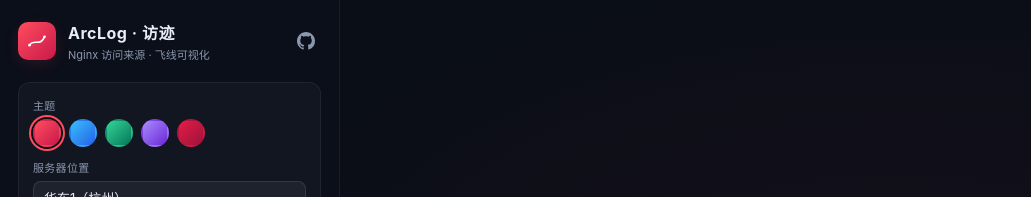
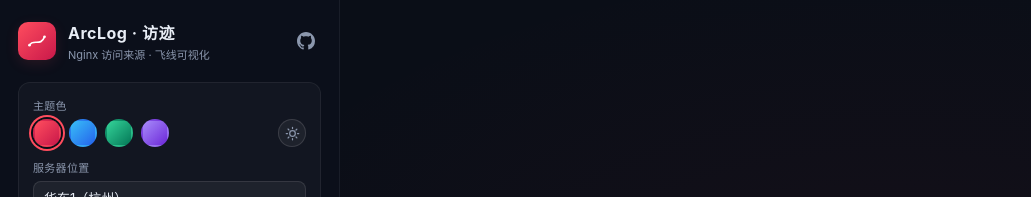
Before and after one commit to kevinvane/ArcLog, a Vue app: page / in a window 1280 px wide. Shown: the top 197 px of the page, without its empty margins (0-1031 px from the left). Built offline with nearby package versions, Linux system fonts and the light colour scheme.

Commit message:
feat: 主题色与昼夜模式解耦, 月亮/太阳图标切换明暗

```diff
--- a/src/App.vue
+++ b/src/App.vue
@@ -4,7 +4,16 @@
 import { serverCoord, type AnalyzeResult } from './utils/analyze'
 import { SERVER_REGIONS } from './utils/geo'
 import type { CityStat } from './utils/analyze'
-import { THEMES, applyThemeVars, defaultThemeId, findTheme, saveThemeId } from './theme'
+import {
+  ACCENTS,
+  applyThemeVars,
+  findAccent,
+  resolveTheme,
+  savedAccentId,
+  savedMode,
+  saveAppearance,
+  type ModeId
+} from './theme'
 
 const DB_URL = '/data/ip2region.xdb'
 
@@ -17,12 +26,17 @@
   () => SERVER_REGIONS.find((r) => r.label === selectedRegion.value)?.city ?? '杭州'
 )
 
-// ---------- 主题 ----------
-const themeId = ref(defaultThemeId())
-const activeTheme = computed(() => findTheme(themeId.value))
-function setTheme(id: string) {
-  themeId.value = id
-  saveThemeId(id)
+// ---------- 主题: 强调色 × 昼夜模式 ----------
+const accentId = ref(savedAccentId())
+const mode = ref<ModeId>(savedMode())
+const activeTheme = computed(() => resolveTheme(accentId.value, mode.value))
+function setAccent(id: string) {
+  accentId.value = id
+  saveAppearance(accentId.value, mode.value)
+}
+function toggleMode() {
+  mode.value = mode.value === 'dark' ? 'light' : 'dark'
+  saveAppearance(accentId.value, mode.value)
 }
 watch(activeTheme, (t) => applyThemeVars(t), { immediate: true })
 const result = ref<AnalyzeResult | null>(null)
@@ -656,17 +670,32 @@
 
       <section class="panel">
         <div class="field">
-          <label>主题</label>
+          <label>主题色</label>
           <div class="themes">
             <button
-              v-for="t in THEMES"
-              :key="t.id"
+              v-for="a in ACCENTS"
+              :key="a.id"
               class="swatch"
-              :class="{ on: themeId === t.id }"
-              :style="{ background: `linear-gradient(135deg, ${t.css['--accent']}, ${t.css['--accent-2']})` }"
-              :title="t.label"
-              @click="setTheme(t.id)"
+              :class="{ on: accentId === a.id }"
+              :style="{ background: `linear-gradient(135deg, ${a.accent}, ${a.accent2})` }"
+              :title="a.label"
+              @click="setAccent(a.id)"
             ></button>
+            <button
+              class="mode-btn"
+              :title="mode === 'dark' ? '切换日间模式' : '切换夜间模式'"
+              @click="toggleMode"
+            >
+              <!-- 太阳: 当前为夜间, 点击切日间 -->
+              <svg v-if="mode === 'dark'" viewBox="0 0 24 24" width="15" height="15" fill="none" stroke="currentColor" stroke-width="2" stroke-linecap="round">
+                <circle cx="12" cy="12" r="4.5" />
+                <path d="M12 2v2m0 16v2M4.9 4.9l1.4 1.4m11.3 11.3 1.4 1.4M2 12h2m16 0h2M4.9 19.1l1.4-1.4m11.3-11.3 1.4-1.4" />
+              </svg>
+              <!-- 月亮: 当前为日间, 点击切夜间 -->
+              <svg v-else viewBox="0 0 24 24" width="15" height="15" fill="none" stroke="currentColor" stroke-width="2" stroke-linecap="round" stroke-linejoin="round">
+                <path d="M21 12.8A9 9 0 1 1 11.2 3a7 7 0 0 0 9.8 9.8z" />
+              </svg>
+            </button>
           </div>
         </div>
 
@@ -988,6 +1017,22 @@
 }
 .swatch.on {
   box-shadow: 0 0 0 2px var(--bg), 0 0 0 4px var(--accent);
+}
+.mode-btn {
+  margin-left: auto;
+  width: 28px;
+  height: 28px;
+  border-radius: 50%;
+  display: grid;
+  place-items: center;
+  color: var(--dim);
+  background: var(--panel-2);
+  border: 1px solid var(--border-2);
+  transition: color 0.15s, transform 0.12s, border-color 0.15s;
+}
+.mode-btn:hover {
+  color: var(--text);
+  transform: rotate(15deg);
 }
 
 .seg {
--- a/src/theme.ts
+++ b/src/theme.ts
@@ -1,214 +1,185 @@
-// 内置主题: UI 走 CSS 变量, 图表配色走 chart 对象
-export interface ChartColors {
+// 主题系统: 强调色(Accent) × 昼夜模式(Mode) 二维组合
+export type ModeId = 'dark' | 'light'
+
+export interface Accent {
+  id: string
+  label: string
+  accent: string // 主强调色
+  accent2: string // 渐变端
+  bgDark: string // 该强调色下的暗色底(带微色调)
+  glowDark: string // 暗色模式的径向光晕
+  lineFrom: [number, number, number] // 飞线渐变·量少(暗色模式)
+  lineTo: [number, number, number] // 飞线渐变·量大(暗色模式)
+  point: string // 来源涟漪点
+  alert: string // 可疑预警点
+  mapArea: string // 暗色地图底色
+  mapHover: string
+  mapBorder: string
+}
+
+export const ACCENTS: Accent[] = [
+  {
+    id: 'ember',
+    label: '曜石红',
+    accent: '#ff4d5e',
+    accent2: '#c9184a',
+    bgDark: '#0a0e17',
+    glowDark: 'rgba(230, 45, 60, 0.05)',
+    lineFrom: [230, 255, 250],
+    lineTo: [225, 28, 45],
+    point: '#ff7a45',
+    alert: '#c084fc',
+    mapArea: '#1b2436',
+    mapHover: '#2a3a55',
+    mapBorder: '#3a4a66'
+  },
+  {
+    id: 'ocean',
+    label: '深海蓝',
+    accent: '#38bdf8',
+    accent2: '#2563eb',
+    bgDark: '#060b16',
+    glowDark: 'rgba(56, 160, 255, 0.06)',
+    lineFrom: [215, 238, 255],
+    lineTo: [37, 99, 235],
+    point: '#22d3ee',
+    alert: '#f472b6',
+    mapArea: '#0f1b2e',
+    mapHover: '#1a2c49',
+    mapBorder: '#27405f'
+  },
+  {
+    id: 'aurora',
+    label: '极光绿',
+    accent: '#34d399',
+    accent2: '#047857',
+    bgDark: '#071010',
+    glowDark: 'rgba(52, 211, 153, 0.05)',
+    lineFrom: [218, 255, 240],
+    lineTo: [5, 150, 105],
+    point: '#bef264',
+    alert: '#fb7185',
+    mapArea: '#10201b',
+    mapHover: '#1a332b',
+    mapBorder: '#2b4a41'
+  },
+  {
+    id: 'violet',
+    label: '落日紫',
+    accent: '#a78bfa',
+    accent2: '#6d28d9',
+    bgDark: '#0d0a17',
+    glowDark: 'rgba(167, 139, 250, 0.06)',
+    lineFrom: [238, 234, 255],
+    lineTo: [124, 58, 237],
+    point: '#f472b6',
+    alert: '#fbbf24',
+    mapArea: '#1c1730',
+    mapHover: '#2b2350',
+    mapBorder: '#3d3466'
+  }
+]
+
+export function hexToRgb(hex: string): [number, number, number] {
+  const n = parseInt(hex.slice(1), 16)
+  return [(n >> 16) & 255, (n >> 8) & 255, n & 255]
+}
+
+function rgba(hex: string, alpha: number): string {
+  return `rgba(${hexToRgb(hex).join(', ')}, ${alpha})`
+}
+
+export interface ResolvedTheme {
+  dark: boolean
+  css: Record<string, string>
+  chart: {
     mapArea: string
     mapHover: string
     mapBorder: string
-  lineFrom: [number, number, number] // 飞线渐变·量少(浅)
-  lineTo: [number, number, number] // 飞线渐变·量大(深)
-  point: string // 来源涟漪点
-  alert: string // 可疑预警点
-  server: string // 服务器标记
+    lineFrom: [number, number, number]
+    lineTo: [number, number, number]
+    point: string
+    alert: string
+    server: string
     tipBg: string
     tipText: string
     tipBorder: string
   }
-
-export interface Theme {
-  id: string
-  label: string
-  dark: boolean
-  css: Record<string, string>
-  chart: ChartColors
 }
 
-export const THEMES: Theme[] = [
-  {
-    id: 'ember',
-    label: '曜石红',
-    dark: true,
-    css: {
-      '--bg': '#0a0e17',
-      '--glow': 'rgba(230, 45, 60, 0.05)',
+const DARK_BASE: Record<string, string> = {
+  '--text': '#e8edf5',
+  '--strong': '#ffffff',
+  '--dim': '#8b97ad',
+  '--muted': '#5d6b85',
   '--panel': 'rgba(255, 255, 255, 0.03)',
   '--panel-2': 'rgba(255, 255, 255, 0.05)',
   '--border': 'rgba(255, 255, 255, 0.06)',
   '--border-2': 'rgba(255, 255, 255, 0.13)',
-      '--text': '#e8edf5',
-      '--strong': '#ffffff',
-      '--dim': '#8b97ad',
-      '--muted': '#5d6b85',
-      '--accent': '#ff4d5e',
-      '--accent-2': '#c9184a',
-      '--accent-soft': 'rgba(255, 77, 94, 0.12)',
   '--hover': 'rgba(255, 255, 255, 0.06)',
   '--bar-track': 'rgba(255, 255, 255, 0.07)',
   '--input-bg': 'rgba(255, 255, 255, 0.05)',
   '--input-border': 'rgba(255, 255, 255, 0.1)',
   '--overlay': 'rgba(10, 14, 23, 0.65)',
   '--float-bg': 'rgba(12, 17, 28, 0.75)'
-    },
-    chart: {
-      mapArea: '#1b2436',
-      mapHover: '#2a3a55',
-      mapBorder: '#3a4a66',
-      lineFrom: [230, 255, 250],
-      lineTo: [225, 28, 45],
-      point: '#ff7a45',
-      alert: '#c084fc',
-      server: '#00e676',
-      tipBg: 'rgba(13, 18, 30, 0.92)',
-      tipText: '#e8edf5',
-      tipBorder: 'rgba(255, 255, 255, 0.12)'
 }
-  },
-  {
-    id: 'ocean',
-    label: '深海蓝',
-    dark: true,
-    css: {
-      '--bg': '#060b16',
-      '--glow': 'rgba(56, 160, 255, 0.06)',
-      '--panel': 'rgba(120, 180, 255, 0.04)',
-      '--panel-2': 'rgba(120, 180, 255, 0.07)',
-      '--border': 'rgba(140, 190, 255, 0.09)',
-      '--border-2': 'rgba(140, 190, 255, 0.22)',
-      '--text': '#e3edf9',
-      '--strong': '#ffffff',
-      '--dim': '#84a0c0',
-      '--muted': '#54708f',
-      '--accent': '#38bdf8',
-      '--accent-2': '#2563eb',
-      '--accent-soft': 'rgba(56, 189, 248, 0.12)',
-      '--hover': 'rgba(120, 180, 255, 0.08)',
-      '--bar-track': 'rgba(140, 190, 255, 0.12)',
-      '--input-bg': 'rgba(120, 180, 255, 0.06)',
-      '--input-border': 'rgba(140, 190, 255, 0.16)',
-      '--overlay': 'rgba(6, 11, 22, 0.65)',
-      '--float-bg': 'rgba(8, 16, 32, 0.78)'
-    },
-    chart: {
-      mapArea: '#0f1b2e',
-      mapHover: '#1a2c49',
-      mapBorder: '#27405f',
-      lineFrom: [215, 238, 255],
-      lineTo: [37, 99, 235],
-      point: '#22d3ee',
-      alert: '#f472b6',
-      server: '#34d399',
-      tipBg: 'rgba(8, 15, 30, 0.92)',
-      tipText: '#e3edf9',
-      tipBorder: 'rgba(140, 190, 255, 0.2)'
-    }
-  },
-  {
-    id: 'aurora',
-    label: '极光绿',
-    dark: true,
-    css: {
-      '--bg': '#071010',
-      '--glow': 'rgba(52, 211, 153, 0.05)',
-      '--panel': 'rgba(110, 240, 190, 0.03)',
-      '--panel-2': 'rgba(110, 240, 190, 0.06)',
-      '--border': 'rgba(110, 240, 190, 0.09)',
-      '--border-2': 'rgba(110, 240, 190, 0.22)',
-      '--text': '#e2f4ec',
-      '--strong': '#ffffff',
-      '--dim': '#7ba394',
-      '--muted': '#4e6f63',
-      '--accent': '#34d399',
-      '--accent-2': '#047857',
-      '--accent-soft': 'rgba(52, 211, 153, 0.12)',
-      '--hover': 'rgba(110, 240, 190, 0.07)',
-      '--bar-track': 'rgba(110, 240, 190, 0.1)',
-      '--input-bg': 'rgba(110, 240, 190, 0.05)',
-      '--input-border': 'rgba(110, 240, 190, 0.15)',
-      '--overlay': 'rgba(7, 16, 16, 0.65)',
-      '--float-bg': 'rgba(9, 22, 19, 0.78)'
-    },
-    chart: {
-      mapArea: '#10201b',
-      mapHover: '#1a332b',
-      mapBorder: '#2b4a41',
-      lineFrom: [218, 255, 240],
-      lineTo: [5, 150, 105],
-      point: '#bef264',
-      alert: '#fb7185',
-      server: '#ffd24d',
-      tipBg: 'rgba(7, 20, 17, 0.92)',
-      tipText: '#e2f4ec',
-      tipBorder: 'rgba(110, 240, 190, 0.18)'
-    }
-  },
-  {
-    id: 'violet',
-    label: '落日紫',
-    dark: true,
-    css: {
-      '--bg': '#0d0a17',
-      '--glow': 'rgba(167, 139, 250, 0.06)',
-      '--panel': 'rgba(180, 150, 255, 0.04)',
-      '--panel-2': 'rgba(180, 150, 255, 0.07)',
-      '--border': 'rgba(180, 150, 255, 0.1)',
-      '--border-2': 'rgba(180, 150, 255, 0.24)',
-      '--text': '#ece8fa',
-      '--strong': '#ffffff',
-      '--dim': '#9a8dbd',
-      '--muted': '#65588c',
-      '--accent': '#a78bfa',
-      '--accent-2': '#6d28d9',
-      '--accent-soft': 'rgba(167, 139, 250, 0.13)',
-      '--hover': 'rgba(180, 150, 255, 0.08)',
-      '--bar-track': 'rgba(180, 150, 255, 0.12)',
-      '--input-bg': 'rgba(180, 150, 255, 0.06)',
-      '--input-border': 'rgba(180, 150, 255, 0.18)',
-      '--overlay': 'rgba(13, 10, 23, 0.65)',
-      '--float-bg': 'rgba(17, 13, 31, 0.78)'
-    },
-    chart: {
-      mapArea: '#1c1730',
-      mapHover: '#2b2350',
-      mapBorder: '#3d3466',
-      lineFrom: [238, 234, 255],
-      lineTo: [124, 58, 237],
-      point: '#f472b6',
-      alert: '#fbbf24',
-      server: '#34d399',
-      tipBg: 'rgba(16, 12, 30, 0.92)',
-      tipText: '#ece8fa',
-      tipBorder: 'rgba(180, 150, 255, 0.22)'
-    }
-  },
-  {
-    id: 'daylight',
-    label: '日间模式',
-    dark: false,
-    css: {
-      '--bg': '#f2f5fa',
-      '--glow': 'rgba(225, 29, 72, 0.05)',
+
+const LIGHT_BASE: Record<string, string> = {
+  '--text': '#17233a',
+  '--strong': '#000000',
+  '--dim': '#5d6b85',
+  '--muted': '#94a3b8',
   '--panel': '#ffffff',
   '--panel-2': 'rgba(15, 23, 42, 0.04)',
   '--border': 'rgba(15, 23, 42, 0.09)',
   '--border-2': 'rgba(15, 23, 42, 0.2)',
-      '--text': '#17233a',
-      '--strong': '#000000',
-      '--dim': '#5d6b85',
-      '--muted': '#94a3b8',
-      '--accent': '#e11d48',
-      '--accent-2': '#9f1239',
-      '--accent-soft': 'rgba(225, 29, 72, 0.1)',
   '--hover': 'rgba(15, 23, 42, 0.06)',
   '--bar-track': 'rgba(15, 23, 42, 0.09)',
   '--input-bg': '#ffffff',
   '--input-border': 'rgba(15, 23, 42, 0.16)',
   '--overlay': 'rgba(242, 245, 250, 0.72)',
   '--float-bg': 'rgba(255, 255, 255, 0.88)'
-    },
-    chart: {
+}
+
+export function findAccent(id: string): Accent {
+  return ACCENTS.find((a) => a.id === id) ?? ACCENTS[0]
+}
+
+// 组合强调色与模式, 解析出完整的 CSS 变量表与图表配色
+export function resolveTheme(accentId: string, mode: ModeId): ResolvedTheme {
+  const a = findAccent(accentId)
+  const dark = mode === 'dark'
+
+  const css: Record<string, string> = {
+    ...(dark ? DARK_BASE : LIGHT_BASE),
+    '--bg': dark ? a.bgDark : '#f2f5fa',
+    '--glow': dark ? a.glowDark : rgba(a.accent, 0.05),
+    '--accent': a.accent,
+    '--accent-2': a.accent2,
+    '--accent-soft': rgba(a.accent, dark ? 0.12 : 0.1)
+  }
+
+  const chart = dark
+    ? {
+        mapArea: a.mapArea,
+        mapHover: a.mapHover,
+        mapBorder: a.mapBorder,
+        lineFrom: a.lineFrom,
+        lineTo: a.lineTo,
+        point: a.point,
+        alert: a.alert,
+        server: '#00e676',
+        tipBg: 'rgba(13, 18, 30, 0.92)',
+        tipText: '#e8edf5',
+        tipBorder: 'rgba(255, 255, 255, 0.12)'
+      }
+    : {
+        // 浅底模式下飞线改为 灰(少) -> 强调深色(多), 保证可见度
         mapArea: '#e4ebf4',
         mapHover: '#d3dfec',
         mapBorder: '#ffffff',
-      lineFrom: [100, 116, 139],
-      lineTo: [190, 18, 60],
+        lineFrom: [100, 116, 139] as [number, number, number],
+        lineTo: hexToRgb(a.accent2),
         point: '#ea580c',
         alert: '#7c3aed',
         server: '#059669',
@@ -216,25 +187,28 @@
         tipText: '#17233a',
         tipBorder: 'rgba(15, 23, 42, 0.16)'
       }
-  }
-]
 
-const STORAGE_KEY = 'arclog-theme'
-
-export function defaultThemeId(): string {
-  return localStorage.getItem(STORAGE_KEY) || THEMES[0].id
+  return { dark, css, chart }
 }
 
-export function findTheme(id: string): Theme {
-  return THEMES.find((t) => t.id === id) ?? THEMES[0]
-}
-
-export function applyThemeVars(theme: Theme) {
+export function applyThemeVars(theme: ResolvedTheme) {
   const root = document.documentElement
   for (const [k, v] of Object.entries(theme.css)) root.style.setProperty(k, v)
   root.style.colorScheme = theme.dark ? 'dark' : 'light'
 }
 
-export function saveThemeId(id: string) {
-  localStorage.setItem(STORAGE_KEY, id)
+const ACCENT_KEY = 'arclog-accent'
+const MODE_KEY = 'arclog-mode'
+
+export function savedAccentId(): string {
+  return localStorage.getItem(ACCENT_KEY) || ACCENTS[0].id
 }
+
+export function savedMode(): ModeId {
+  return localStorage.getItem(MODE_KEY) === 'light' ? 'light' : 'dark'
+}
+
+export function saveAppearance(accentId: string, mode: ModeId) {
+  localStorage.setItem(ACCENT_KEY, accentId)
+  localStorage.setItem(MODE_KEY, mode)
+}
```
Lines whose indentation alone changed are shown as unchanged.
